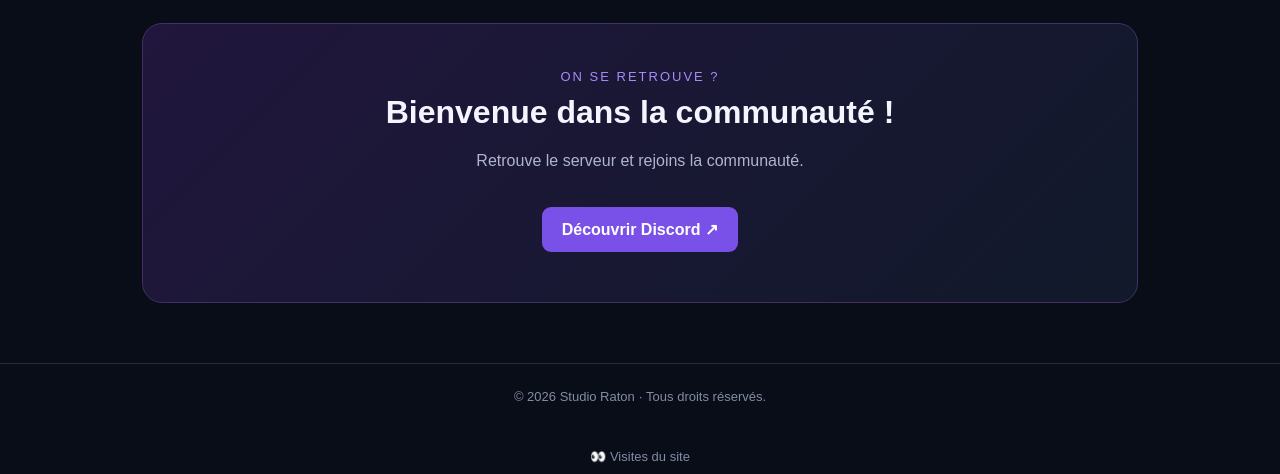
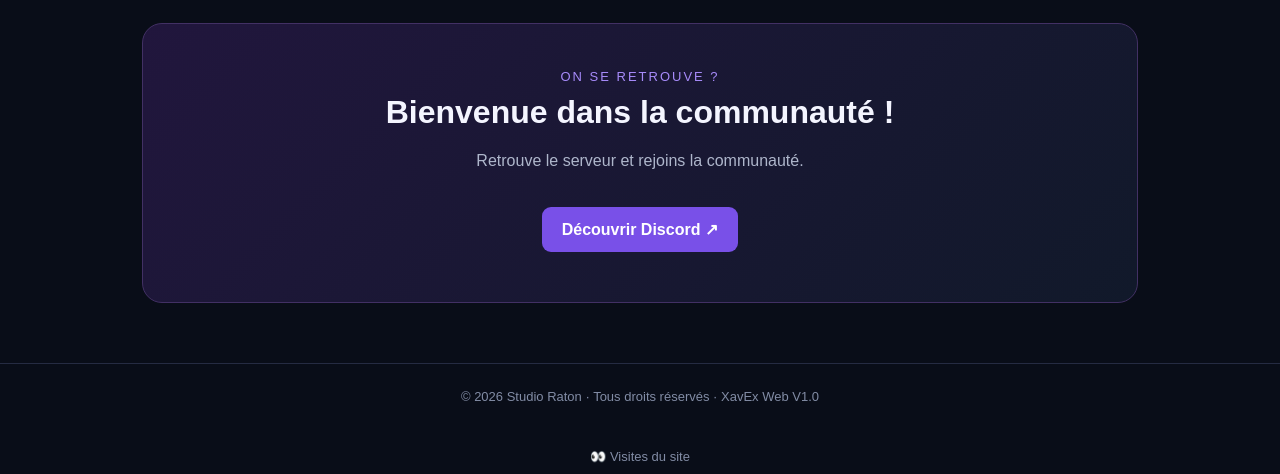
Before and after one commit to XavEx-ytb/XavEx-Web, a plain HTML site: page index.html in a window 1280 px wide. Shown: the part 4446-4920 px from the top of the page. Drawn offline with Linux system fonts and the light colour scheme; grey boxes are pictures that could not be loaded.

Commit message:
Update index.html

```diff
--- a/index.html
+++ b/index.html
@@ -417,8 +417,7 @@
     </section>
   </main>
 
-  <footer>© 2026 Studio Raton · Tous droits réservés.</footer>
-
+ <footer>© 2026 Studio Raton · Tous droits réservés · XavEx Web V1.0</footer>
   <div class="visitor-counter">
     <p>👀 Visites du site</p>
     <!-- Compteur de visiteurs Counter.gratis -->
```
